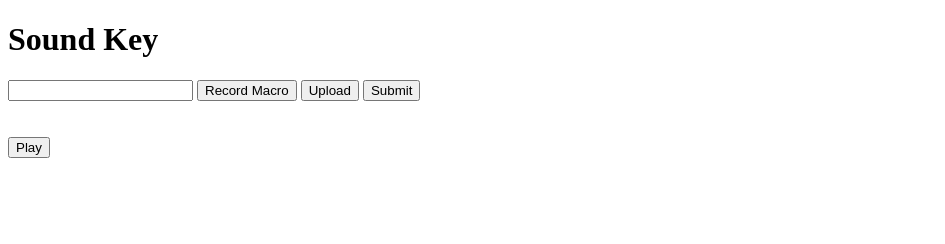
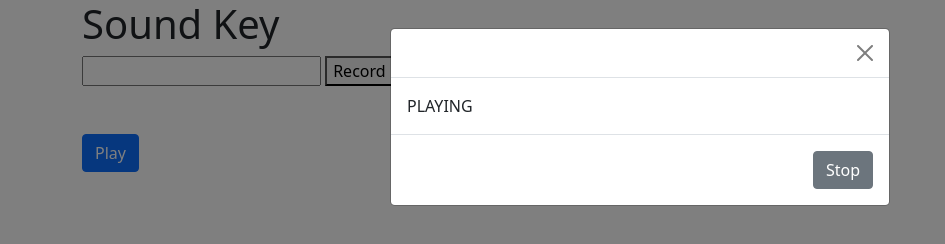
Before and after one commit to daniloflorenzano/sound-key, an Electron app: page app/view/index.html in a window 1280 px wide. Both pictures are taken after a click on the button "Play". Shown: the whole page, without its empty margins (0-945 px from the left). Drawn offline with nearby package versions, Linux system fonts and the light colour scheme; no server answers.

Commit message:
bootstrap added

```diff
--- a/app.js
+++ b/app.js
@@ -17,6 +17,7 @@ app.on('ready', () => {
         webPreferences: {
             nodeIntegration: true,
             contextIsolation: false,
+            backgroundThrottling: false,
         }
     });
 
--- a/app/assets/script/index.js
+++ b/app/assets/script/index.js
@@ -27,5 +27,4 @@ function createMacro() {
     MacrosController.create(newMacro)
 
     console.log(newMacro);
-
 }
--- a/app/assets/script/play.js
+++ b/app/assets/script/play.js
@@ -1,4 +1,5 @@
 let playButton = document.querySelector('#play-button');
+let stopButton = document.querySelector('#stop-button')
 
 playButton.addEventListener('click', () => {
     const get = MacrosController.getAll();
@@ -6,18 +7,21 @@ playButton.addEventListener('click', () => {
 })
 
 const executeMacro = (dbData) => {
-    let key;
     let macros = JSON.parse(dbData);
 
     console.log(macros);
 
-    document.addEventListener('keydown', () => {
-        key = event.key
+    document.addEventListener('keydown', function listenKey() {
+        let key = event.key;
         console.log('event key: ' + key);
 
         validateKey(macros, key)
+
+        stopButton.addEventListener('click', () => {
+            document.removeEventListener('keydown', listenKey)
+            console.log('stop listening');
+        })
     })
-
 }
 
 function validateKey(database, key) {
--- a/app/view/index.html
+++ b/app/view/index.html
@@ -5,10 +5,12 @@
     <meta charset="UTF-8">
     <meta http-equiv="X-UA-Compatible" content="IE=edge">
     <meta name="viewport" content="width=device-width, initial-scale=1.0">
-    <title>Toca Tecla</title>
+    <link href="https://cdn.jsdelivr.net/npm/bootstrap@5.1.1/dist/css/bootstrap.min.css" rel="stylesheet" integrity="sha384-F3w7mX95PdgyTmZZMECAngseQB83DfGTowi0iMjiWaeVhAn4FJkqJByhZMI3AhiU" crossorigin="anonymous">
+    <script src="https://cdn.jsdelivr.net/npm/bootstrap@5.1.1/dist/js/bootstrap.min.js" integrity="sha384-skAcpIdS7UcVUC05LJ9Dxay8AXcDYfBJqt1CJ85S/CFujBsIzCIv+l9liuYLaMQ/" crossorigin="anonymous"></script>
+    <title>Sound Key</title>
 </head>
 
-<body>
+<body class="container">
     <h1>Sound Key</h1>
 
     <input type="text" name="name" id="name">
@@ -20,7 +22,28 @@
     <br>
     <br>
 
-    <button id="play-button">Play</button>
+    <button id="play-button" type="button" class="btn btn-primary" data-bs-toggle="modal"
+        data-bs-target="#staticBackdrop">
+        Play
+    </button>
+
+    <!-- Modal -->
+    <div class="modal fade" id="staticBackdrop" data-bs-backdrop="static" data-bs-keyboard="false" tabindex="-1"
+        aria-labelledby="staticBackdropLabel" aria-hidden="true">
+        <div class="modal-dialog">
+            <div class="modal-content">
+                <div class="modal-header">
+                    <button type="button" class="btn-close" data-bs-dismiss="modal" aria-label="Close"></button>
+                </div>
+                <div class="modal-body">
+                    PLAYING
+                </div>
+                <div class="modal-footer">
+                    <button type="button" class="btn btn-secondary" data-bs-dismiss="modal" id="stop-button"">Stop</button>
+                </div>
+            </div>
+        </div>
+    </div>
 
 </body>
 
--- a/package.json
+++ b/package.json
@@ -11,6 +11,7 @@
   "license": "ISC",
   "dependencies": {
     "body-parser": "^1.19.0",
+    "bootstrap": "^5.1.1",
     "electron": "^14.0.0",
     "path": "^0.12.7",
     "sequelize": "^6.6.5",
```
Also changed, not shown: 1 other file.
